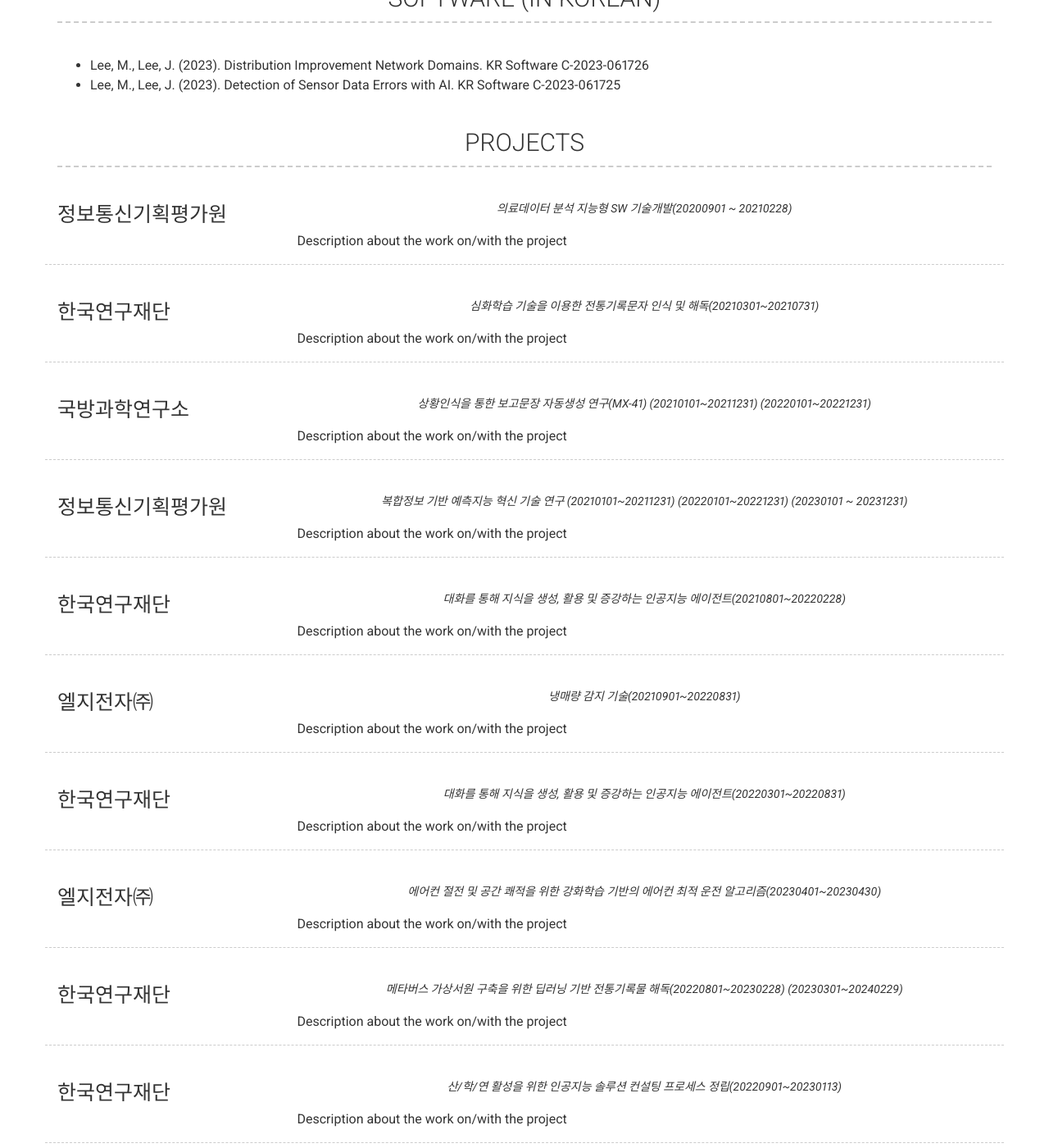
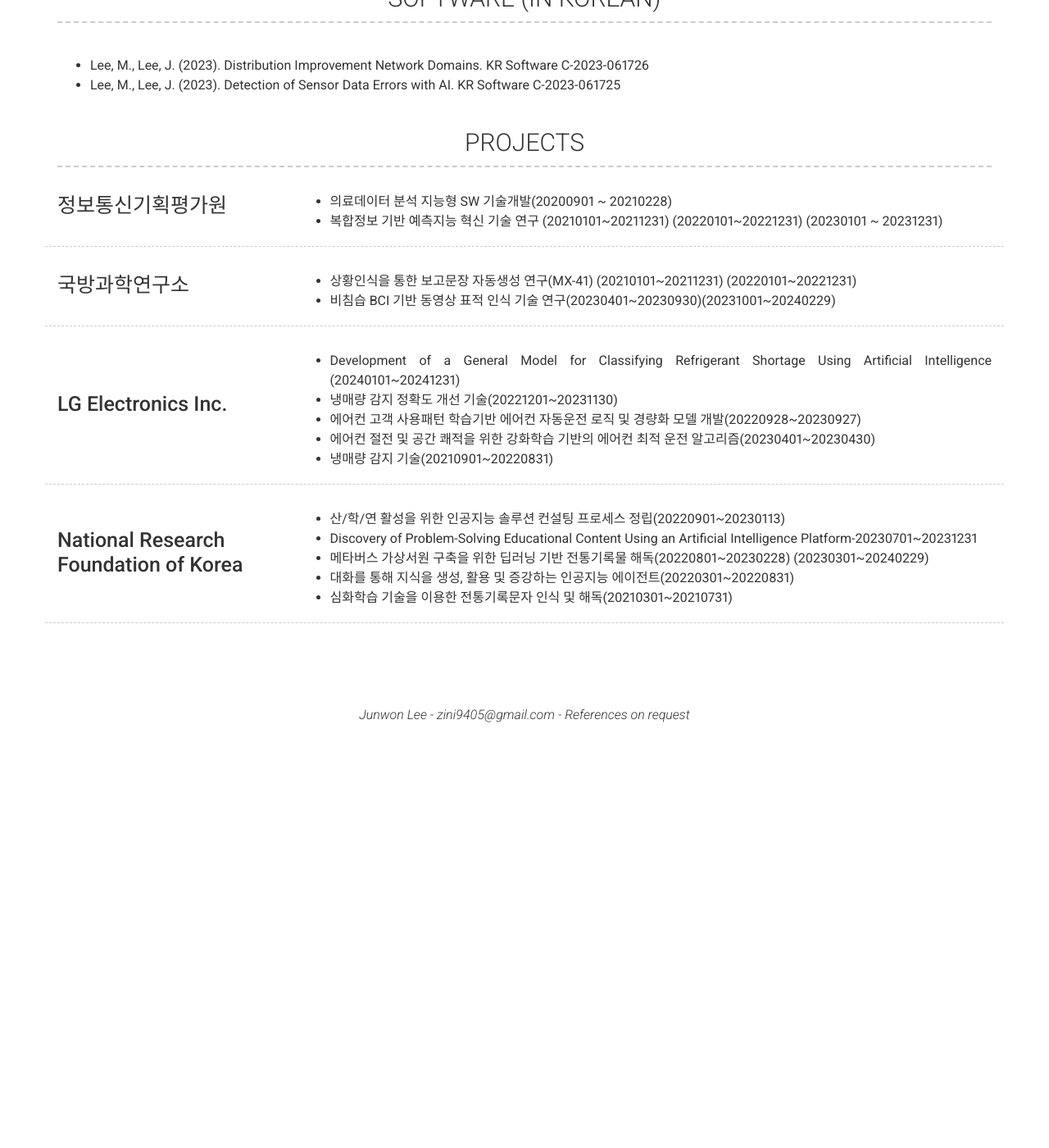
Before and after one commit to zini9405/zini9405.github.io, a Jekyll site: the page built from index.md, in a window 1280 px wide and 1400 px high, scrolled down 1727 px. Shown: the whole window at 82% size. Built offline with Jekyll 4.4.1, drawn with Linux system fonts in a browser that asks for light colours; nearby versions of some CDN libraries; after the commit the page ends 2618 px from its top, so only the background shows below that; some of the changed text lies outside the part shown.

Commit message:
Update _config.yml

```diff
--- a/_config.yml
+++ b/_config.yml
@@ -132,142 +132,39 @@ content:
         border: weak  # Value of `weak` will display a weak border below this item. # Any
                       # other value (or no value) means no border will be displayed
         title: 정보통신기획평가원
-
-        quote: >
-          의료데이터 분석 지능형 SW 기술개발(20200901 ~ 20210228)
         description: | # this will include new lines to allow paragraphs
-          Description about the work on/with the project
-
-
-      - layout: left
-        border: weak  # Value of `weak` will display a weak border below this item. # Any
-                      # other value (or no value) means no border will be displayed
-        title: 한국연구재단
-
-        quote: >
-          심화학습 기술을 이용한 전통기록문자 인식 및 해독(20210301~20210731)
-        description: | # this will include new lines to allow paragraphs
-          Description about the work on/with the project
+          - 의료데이터 분석 지능형 SW 기술개발(20200901 ~ 20210228)
+          - 복합정보 기반 예측지능 혁신 기술 연구 (20210101~20211231) (20220101~20221231) (20230101 ~ 20231231)
 
       - layout: left
         border: weak  # Value of `weak` will display a weak border below this item. # Any
                       # other value (or no value) means no border will be displayed
         title: 국방과학연구소
-
-        quote: >
-          상황인식을 통한 보고문장 자동생성 연구(MX-41) (20210101~20211231) (20220101~20221231)
         description: | # this will include new lines to allow paragraphs
-          Description about the work on/with the project
-
-      - layout: left
-        border: weak  # Value of `weak` will display a weak border below this item. # Any
-                      # other value (or no value) means no border will be displayed
-        title: 정보통신기획평가원
-
-        quote: >
-          복합정보 기반 예측지능 혁신 기술 연구 (20210101~20211231) (20220101~20221231) (20230101 ~ 20231231)
-        description: | # this will include new lines to allow paragraphs
-          Description about the work on/with the project
-
-      - layout: left
-        border: weak  # Value of `weak` will display a weak border below this item. # Any
-                      # other value (or no value) means no border will be displayed
-        title: 한국연구재단
-        quote: >
-          대화를 통해 지식을 생성, 활용 및 증강하는 인공지능 에이전트(20210801~20220228)
-        description: | # this will include new lines to allow paragraphs
-          Description about the work on/with the project
-
-      - layout: left
-        border: weak  # Value of `weak` will display a weak border below this item. # Any
-                      # other value (or no value) means no border will be displayed
-        title: 엘지전자㈜
-        quote: >
-          냉매량 감지 기술(20210901~20220831)
-        description: | # this will include new lines to allow paragraphs
-          Description about the work on/with the project
-
-      - layout: left
-        border: weak  # Value of `weak` will display a weak border below this item. # Any
-                      # other value (or no value) means no border will be displayed
-        title: 한국연구재단
-        quote: >
-          대화를 통해 지식을 생성, 활용 및 증강하는 인공지능 에이전트(20220301~20220831)
-        description: | # this will include new lines to allow paragraphs
-          Description about the work on/with the project
-
-      - layout: left
-        border: weak  # Value of `weak` will display a weak border below this item. # Any
-                      # other value (or no value) means no border will be displayed
-        title: 엘지전자㈜
-        quote: >
-          에어컨 절전 및 공간 쾌적을 위한 강화학습 기반의 에어컨 최적 운전 알고리즘(20230401~20230430)
-        description: | # this will include new lines to allow paragraphs
-          Description about the work on/with the project
-
-      - layout: left
-        border: weak  # Value of `weak` will display a weak border below this item. # Any
-                      # other value (or no value) means no border will be displayed
-        title: 한국연구재단
-        quote: >
-          메타버스 가상서원 구축을 위한 딥러닝 기반 전통기록물 해독(20220801~20230228) (20230301~20240229)
-        description: | # this will include new lines to allow paragraphs
-          Description about the work on/with the project
-
-      - layout: left
-        border: weak  # Value of `weak` will display a weak border below this item. # Any
-                      # other value (or no value) means no border will be displayed
-        title: 한국연구재단
-        quote: >
-          산/학/연 활성을 위한 인공지능 솔루션 컨설팅 프로세스 정립(20220901~20230113)
-        description: | # this will include new lines to allow paragraphs
-          Description about the work on/with the project
-
-      - layout: left
-        border: weak  # Value of `weak` will display a weak border below this item. # Any
-                      # other value (or no value) means no border will be displayed
-        title: 엘지전자㈜
-        quote: >
-          에어컨 고객 사용패턴 학습기반 에어컨 자동운전 로직 및 경량화 모델 개발(20220928~20230927)
-        description: | # this will include new lines to allow paragraphs
-          Description about the work on/with the project
-
-      - layout: left
-        border: weak  # Value of `weak` will display a weak border below this item. # Any
-                      # other value (or no value) means no border will be displayed
-        title: 엘지전자㈜
-        quote: >
-          냉매량 감지 정확도 개선 기술(20221201~20231130)
-        description: | # this will include new lines to allow paragraphs
-          Description about the work on/with the project
-
-      - layout: left
-        border: weak  # Value of `weak` will display a weak border below this item. # Any
-                      # other value (or no value) means no border will be displayed
-        title: 국방과학연구소
-        quote: >
-          비침습 BCI 기반 동영상 표적 인식 기술 연구(20230401~20230930)(20231001~20240229)
-        description: | # this will include new lines to allow paragraphs
-          Description about the work on/with the project
-
+          - 상황인식을 통한 보고문장 자동생성 연구(MX-41) (20210101~20211231) (20220101~20221231)
+          - 비침습 BCI 기반 동영상 표적 인식 기술 연구(20230401~20230930)(20231001~20240229)
 
       - layout: left
         border: weak  # Value of `weak` will display a weak border below this item. # Any
                       # other value (or no value) means no border will be displayed
         title: LG Electronics Inc.
-        quote: >
-          Development of a General Model for Classifying Refrigerant Shortage Using Artificial Intelligence (20240101~20241231)
-        # description: | # this will include new lines to allow paragraphs
-        #   제가 개발한 에어컨 냉매량 에측 기술은 학국에서 높은 정확도를 보여줍니다. 그러나, 다양한 나라에 적용하기에는 적합하지 않은 기술입니다. 이를 해결하기 위해 5개의 외국 에어컨의 센서 데이터를 통해 새로운 에어컨 냉매 예측 기술을 개발할 예정입니다.
+        description: | # this will include new lines to allow paragraphs
+          - Development of a General Model for Classifying Refrigerant Shortage Using Artificial Intelligence (20240101~20241231)
+          - 냉매량 감지 정확도 개선 기술(20221201~20231130)
+          - 에어컨 고객 사용패턴 학습기반 에어컨 자동운전 로직 및 경량화 모델 개발(20220928~20230927)
+          - 에어컨 절전 및 공간 쾌적을 위한 강화학습 기반의 에어컨 최적 운전 알고리즘(20230401~20230430)
+          - 냉매량 감지 기술(20210901~20220831)
 
       - layout: left
         border: weak  # Value of `weak` will display a weak border below this item. # Any
                       # other value (or no value) means no border will be displayed
         title: National Research Foundation of Korea
         description: | # this will include new lines to allow paragraphs
-          Discovery of Problem-Solving Educational Content Using an Artificial Intelligence Platform-20230701~20231231
-
-
+          - 산/학/연 활성을 위한 인공지능 솔루션 컨설팅 프로세스 정립(20220901~20230113)
+          - Discovery of Problem-Solving Educational Content Using an Artificial Intelligence Platform-20230701~20231231
+          - 메타버스 가상서원 구축을 위한 딥러닝 기반 전통기록물 해독(20220801~20230228) (20230301~20240229)
+          - 대화를 통해 지식을 생성, 활용 및 증강하는 인공지능 에이전트(20220301~20220831)
+          - 심화학습 기술을 이용한 전통기록문자 인식 및 해독(20210301~20210731)
 
 
   # - title: A Little More About Me
```
